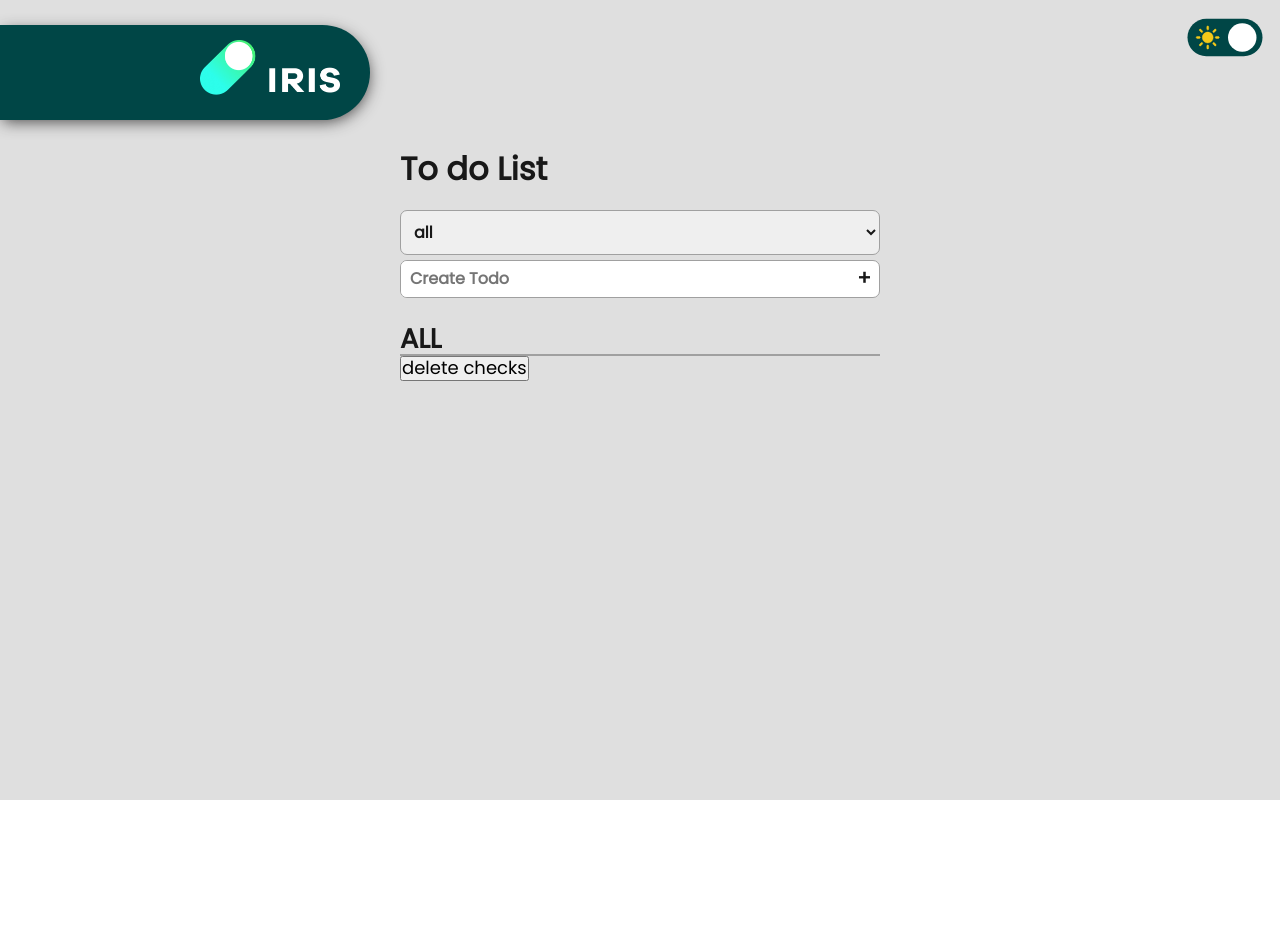
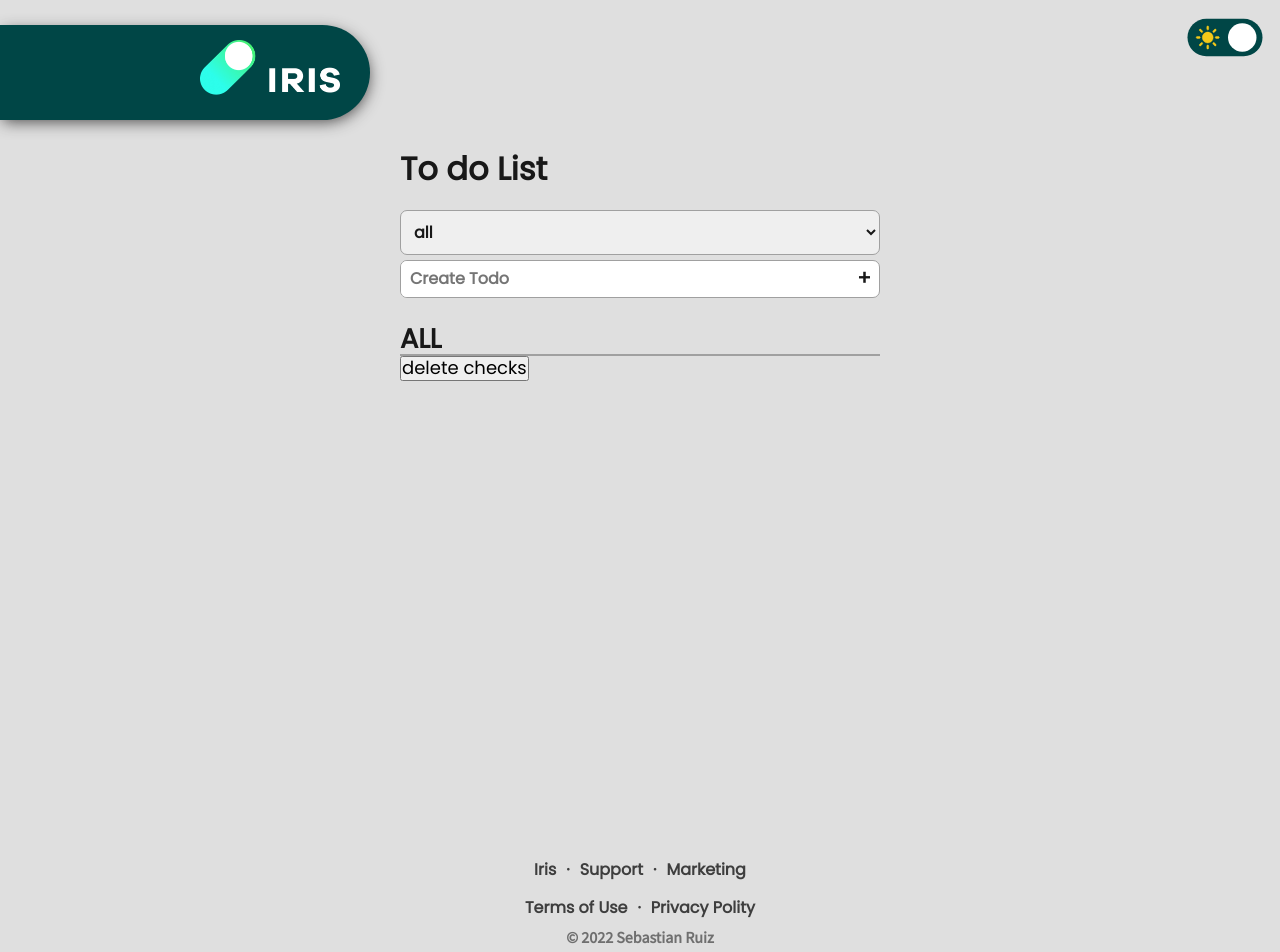
Before and after one commit to sebasruiz09/Iris_test, an Angular app: page /home in a window 1280 px wide. Shown: the top 952 px of the page. Before the commit the page ends 800 px from the top, so only its background shows below. Built offline with nearby package versions, Linux system fonts and the light colour scheme.

Commit message:
CHANGE : color palette theme and new footer design

```diff
--- a/src/app/feature/home/components/list/list.component.scss
+++ b/src/app/feature/home/components/list/list.component.scss
@@ -17,5 +17,9 @@
     gap: 5px;
     height: 320px;
     overflow-y: auto;
+
+    @include screen(med-small) {
+      height: 440px;
+    }
   }
 }
--- a/src/app/feature/home/home.component.html
+++ b/src/app/feature/home/home.component.html
@@ -6,4 +6,5 @@
       <app-list></app-list>
     </main>
   </article>
+  <app-footer></app-footer>
 </section>
--- a/src/app/feature/home/home.component.scss
+++ b/src/app/feature/home/home.component.scss
@@ -3,7 +3,6 @@
 .home{
     background: var(--bg-color);
     width: 100%;
-    height: 100vh;
 
     &__container{
         @include flexCenter()
--- a/src/app/shared/components/footer/footer.component.html
+++ b/src/app/shared/components/footer/footer.component.html
@@ -1 +1,16 @@
-<p>footer works!</p>
+<footer class="foot">
+  <span></span>
+  <span class="foot__main">
+    <p>Iris</p>
+    <span>·</span>
+    <p>Support</p>
+    <span>·</span>
+    <p>Marketing</p>
+  </span>
+  <span class="foot__main">
+    <p>Terms of Use</p>
+    <span>·</span>
+    <p>Privacy Polity</p>
+  </span>
+  <p class="foot__copy">&copy; 2022 Sebastian Ruiz</p>
+</footer>
--- a/src/app/shared/components/footer/footer.component.scss
+++ b/src/app/shared/components/footer/footer.component.scss
@@ -0,0 +1,25 @@
+@use '/styles/mixins' as *;
+
+.foot{
+    width: 100%;
+    padding: 20px;
+    align-items: center;
+    @include alignColum();
+
+
+    &__main{
+        display: flex;
+        gap: 10px;
+        padding: 10px;
+        font-weight: bolder;
+        color : var(--secondary-text-color);
+        justify-content: center;
+    }
+
+    &__copy{
+        align-items: center;
+        font-family: "Source Sans Pro", sans-serif;
+        font-weight: bolder;
+        color: var(--footer-color);
+    }
+}
--- a/styles/_theme.scss
+++ b/styles/_theme.scss
@@ -15,13 +15,15 @@ body {
   --text-color: rgb(24, 24, 24);
   --secondary-text-color: rgb(62, 62, 62);
   --card-text-color: rgb(50, 50, 50);
+  --footer-color: rgba(0,0,0,.5);
 }
 
 .dark {
-  --bg-color: #004646;
+  --bg-color: #273336;
   --secondary-color: #818181;
   --border-color: rgb(160, 160, 160);
   --text-color: rgb(174, 174, 174);
   --secondary-text-color: rgb(255, 255, 255);
   --card-text-color: rgb(50, 50, 50);
+  --footer-color: rgba(255,255,255,.7);
 }
```
